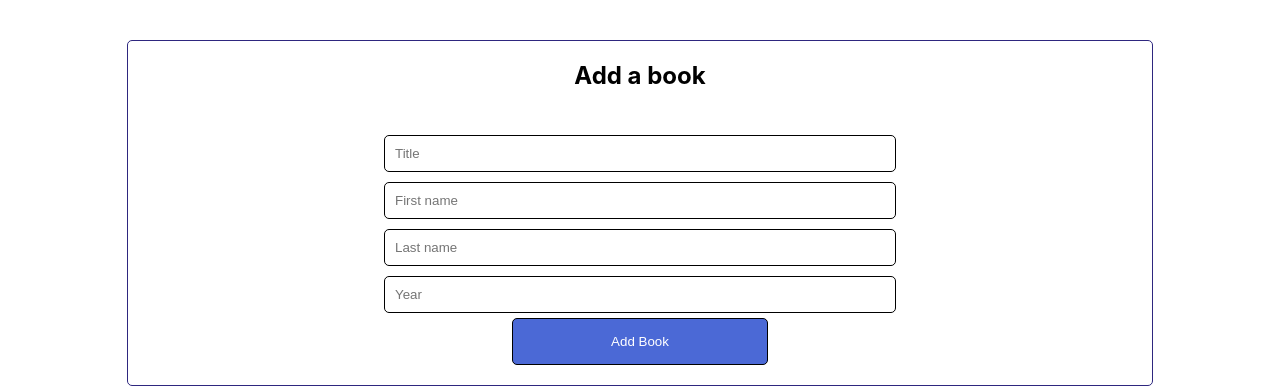
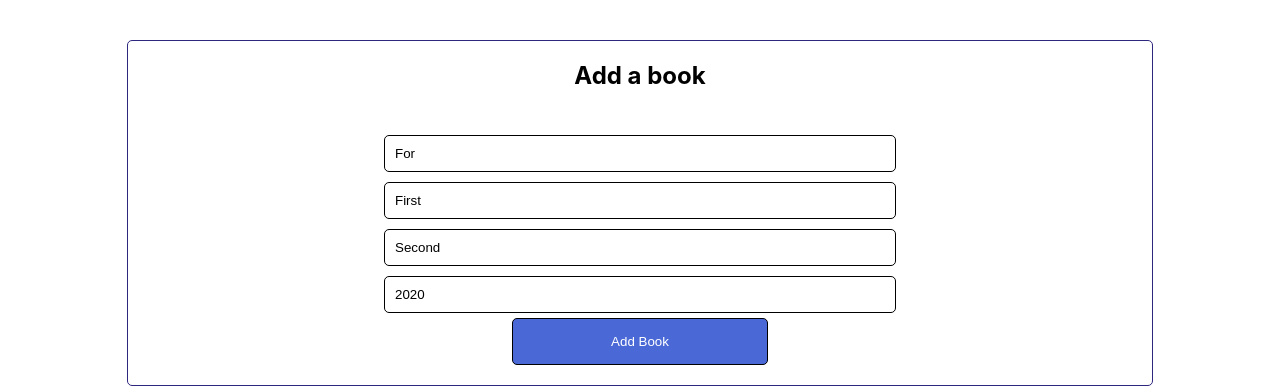
Before and after one commit to rogerprz/react-typescript, a React (Create React App) app: page / in a window 1280 px wide. Shown: the top 388 px of the page. Built offline with nearby package versions, Linux system fonts and the light colour scheme.

Commit message:
Add book onSubmit func

```diff
--- a/src/BookForm.tsx
+++ b/src/BookForm.tsx
@@ -1,13 +1,38 @@
 import React from "react";
+import { IBook } from "./Book";
 
-export const BookForm = (): JSX.Element => {
+interface IBookForm {
+  addBook: (book: IBook) => void;
+}
+export const BookForm = (props: IBookForm): JSX.Element => {
   // set state for each input field
-  const [title, setTitle] = React.useState<string>("");
-  const [firstName, setFirstName] = React.useState<string>("");
-  const [lastName, setLastName] = React.useState<string>("");
-  const [year, setYear] = React.useState<string>("");
+  const [title, setTitle] = React.useState<string>("For");
+  const [firstName, setFirstName] = React.useState<string>("First");
+  const [lastName, setLastName] = React.useState<string>("Second");
+  const [year, setYear] = React.useState<number | string>(2020);
 
-  console.log("T:", title, firstName);
+  const handleSubmit = (event: React.FormEvent<HTMLButtonElement>) => {
+    event.preventDefault();
+    const book: IBook = {
+      id: Math.floor(Math.random() * 10000),
+      title,
+      author: {
+        firstName,
+        lastName,
+      },
+      year,
+    };
+    console.log("Book:", book);
+    props.addBook(book);
+    clearForm();
+  };
+
+  const clearForm = () => {
+    setFirstName("");
+    setLastName("");
+    setTitle("");
+    setYear("");
+  };
   return (
     <section className="book-form">
       <h2>Add a book</h2>
@@ -16,23 +41,29 @@ export const BookForm = (): JSX.Element => {
           type="text"
           placeholder="Title"
           onChange={(prev) => setTitle(prev.target.value)}
+          value={title}
         />
         <input
           type="text"
           placeholder="First name"
           onChange={(prev) => setFirstName(prev.target.value)}
+          value={firstName}
         />
         <input
           type="text"
           placeholder="Last name"
           onChange={(prev) => setLastName(prev.target.value)}
+          value={lastName}
         />
         <input
           type="number"
           placeholder="Year"
           onChange={(prev) => setYear(prev.target.value)}
+          value={year}
         />
-        <button type="submit">Add Book</button>
+        <button type="submit" onClick={handleSubmit}>
+          Add Book
+        </button>
       </form>
     </section>
   );
```
